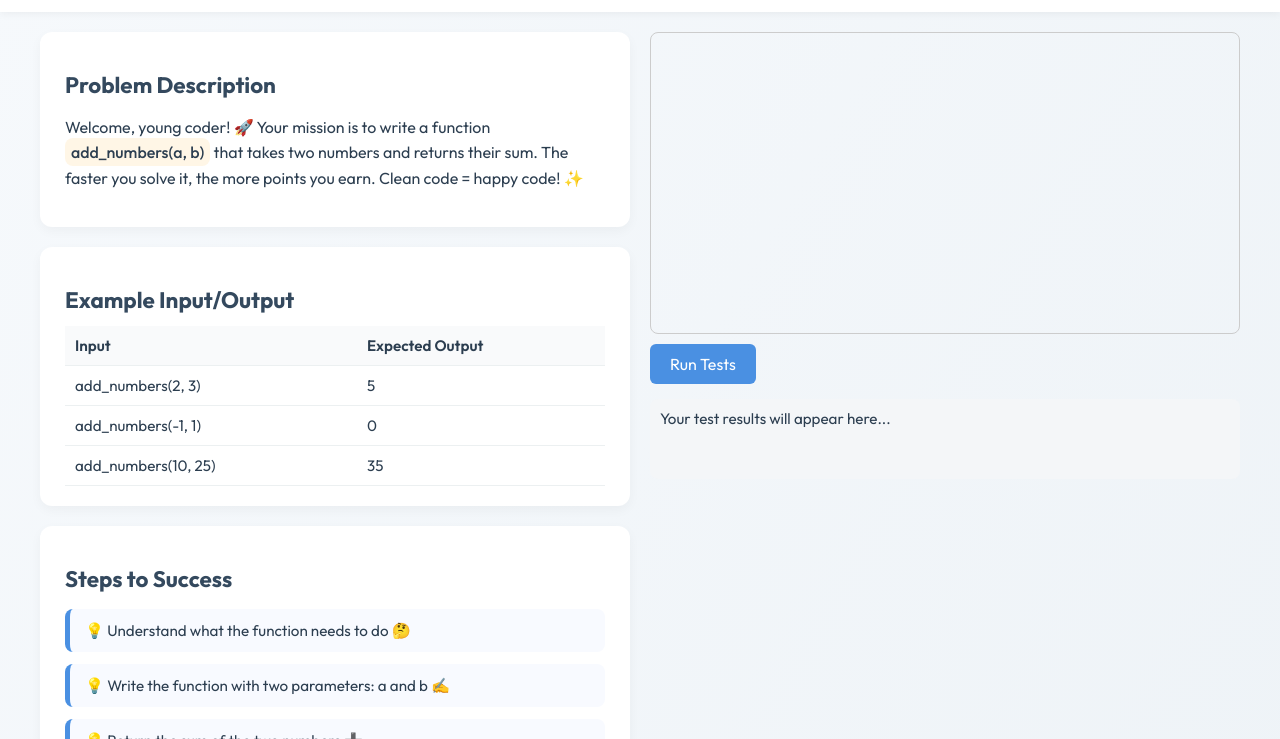
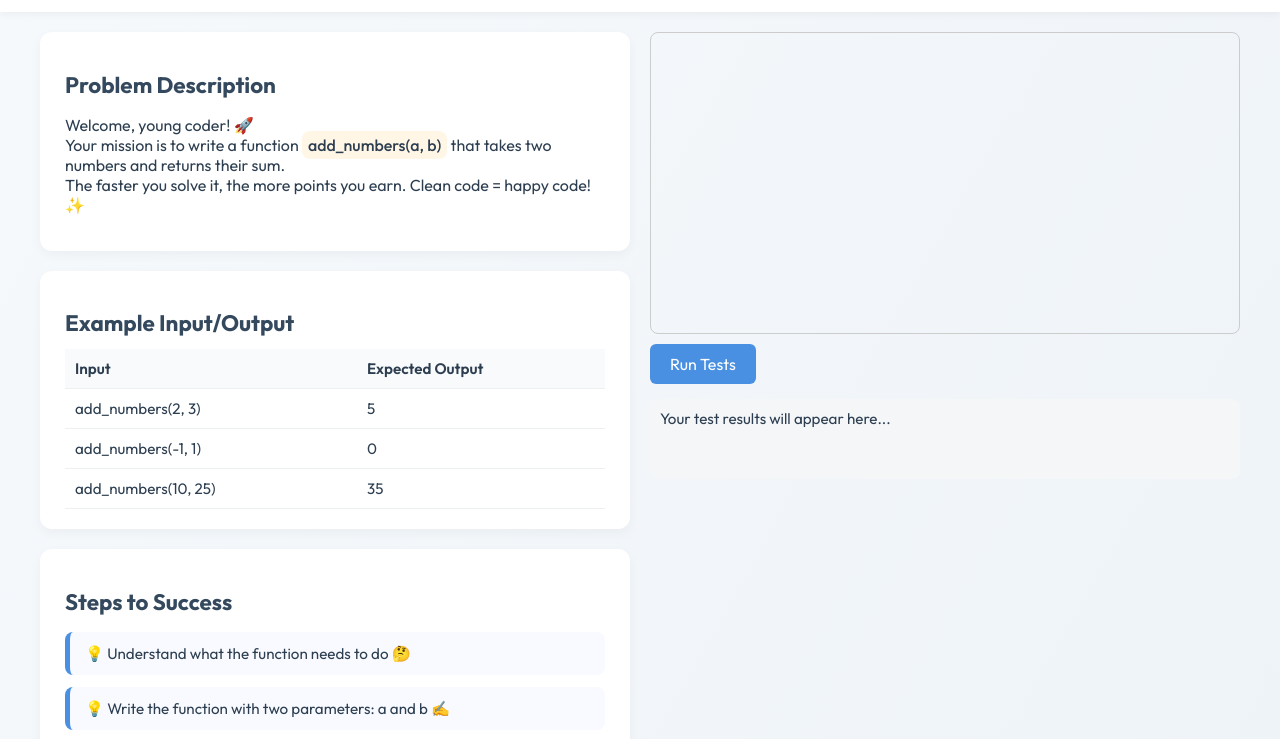
Before and after one commit to stevenking3654/stevenking3654.github.io, a plain HTML site: page embed.html in a window 1280 px wide. Shown: the part 54-793 px from the top of the page. Drawn offline with Linux system fonts and the light colour scheme.

Commit message:
Update embed.html

```diff
--- a/embed.html
+++ b/embed.html
@@ -277,9 +277,9 @@ def run_tests():
         <div class="section">
             <h2>Problem Description</h2>
             <p class="description">
-                Welcome, young coder! 🚀 Your mission is to write a function
-                <span class="highlight">add_numbers(a, b)</span> that takes two numbers and returns their sum.
-                The faster you solve it, the more points you earn. Clean code = happy code! ✨
+                <div>Welcome, young coder! 🚀</div><div>Your mission is to write a function
+                <span class="highlight">add_numbers(a, b)</span> that takes two numbers and returns their sum.</div>
+                <div>The faster you solve it, the more points you earn. Clean code = happy code! ✨</div>
             </p>
         </div>
 
```
